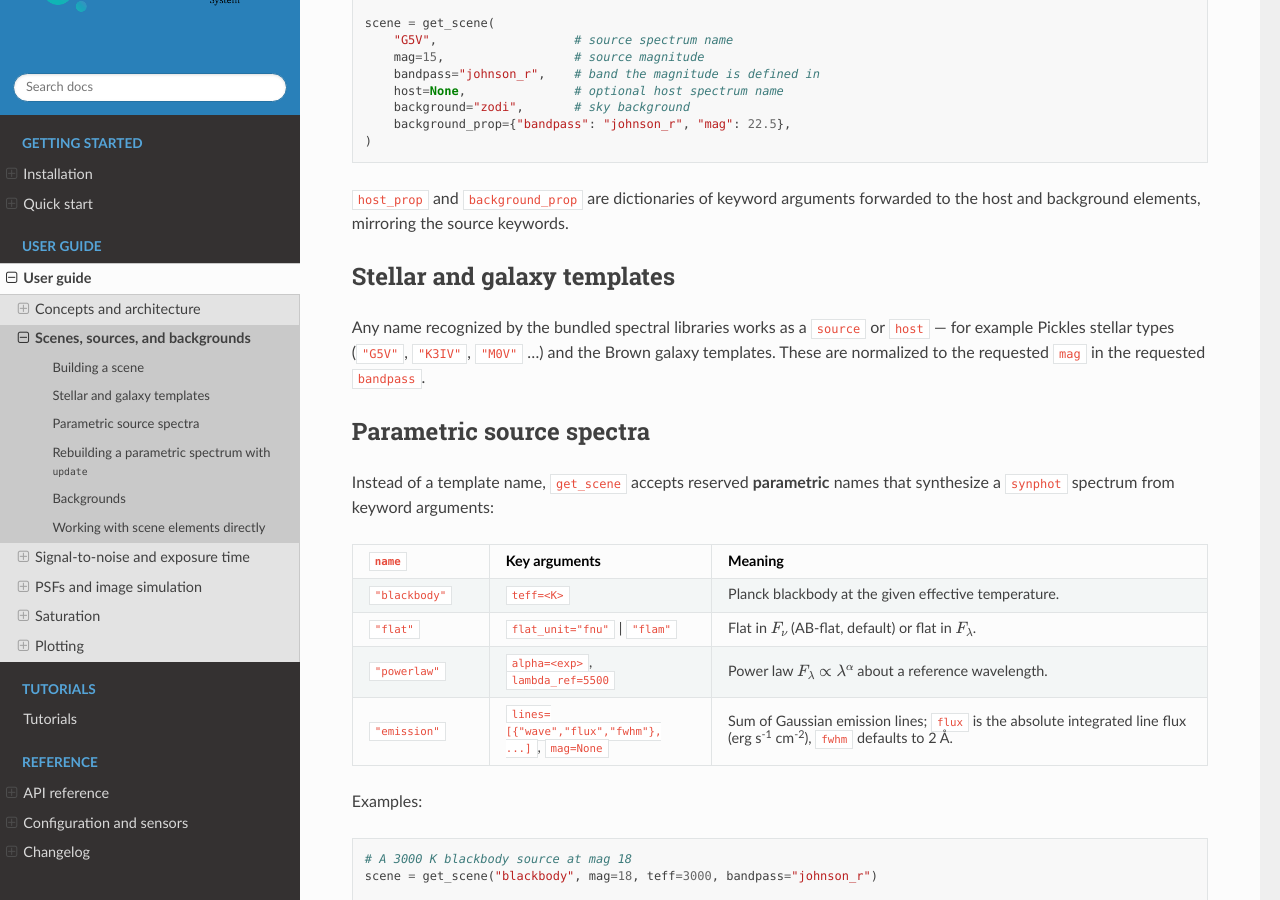
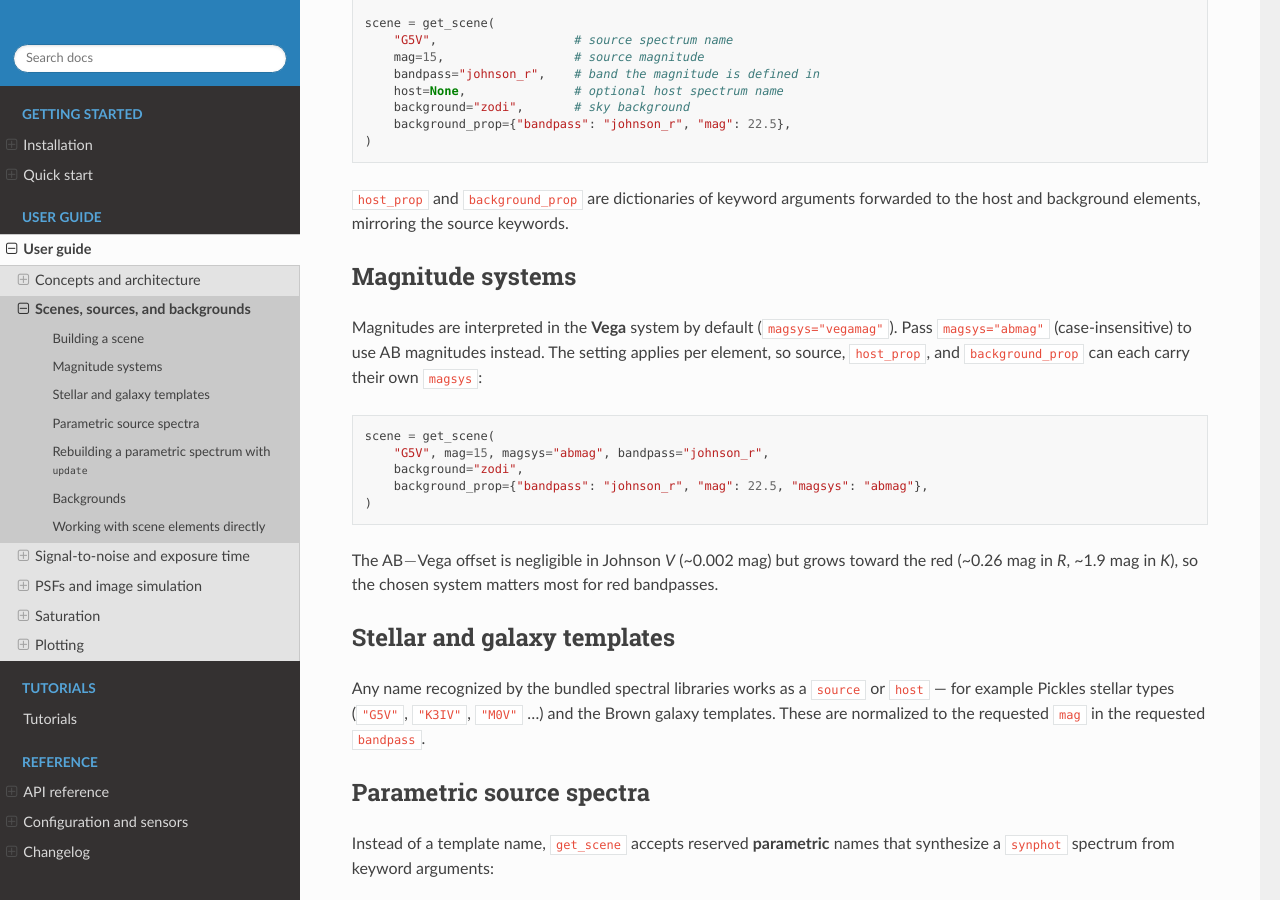
Before and after one commit to schmidt-observatories/wcc-etc, a Sphinx documentation site: the page built from docs/sphinx/user_guide/scenes.rst, in a window 1280 px wide and 900 px high, scrolled down 441 px. Built offline with Sphinx 7.4.7 and the Read the Docs theme 3.1.0, drawn with Linux system fonts in a browser that asks for light colours; pages that are not in the unit, such as notebooks, are missing from menus.

Commit message:
docs: document selectable magsys and the breaking vegamag default
Co-Authored-By: Claude Opus 4.8 (1M context) <noreply@anthropic.com>

```diff
--- a/docs/sphinx/user_guide/scenes.rst
+++ b/docs/sphinx/user_guide/scenes.rst
@@ -28,6 +28,26 @@ Building a scene
 
 ``host_prop`` and ``background_prop`` are dictionaries of keyword arguments
 forwarded to the host and background elements, mirroring the source keywords.
+
+Magnitude systems
+-----------------
+
+Magnitudes are interpreted in the **Vega** system by default
+(``magsys="vegamag"``). Pass ``magsys="abmag"`` (case-insensitive) to use AB
+magnitudes instead. The setting applies per element, so source, ``host_prop``,
+and ``background_prop`` can each carry their own ``magsys``:
+
+.. code-block:: python
+
+   scene = get_scene(
+       "G5V", mag=15, magsys="abmag", bandpass="johnson_r",
+       background="zodi",
+       background_prop={"bandpass": "johnson_r", "mag": 22.5, "magsys": "abmag"},
+   )
+
+The AB\ :math:`-`\ Vega offset is negligible in Johnson *V* (~0.002 mag) but
+grows toward the red (~0.26 mag in *R*, ~1.9 mag in *K*), so the chosen system
+matters most for red bandpasses.
 
 Stellar and galaxy templates
 ----------------------------
```
Also changed, not shown: docs/sphinx/changelog.rst (+9 -0 lines).
